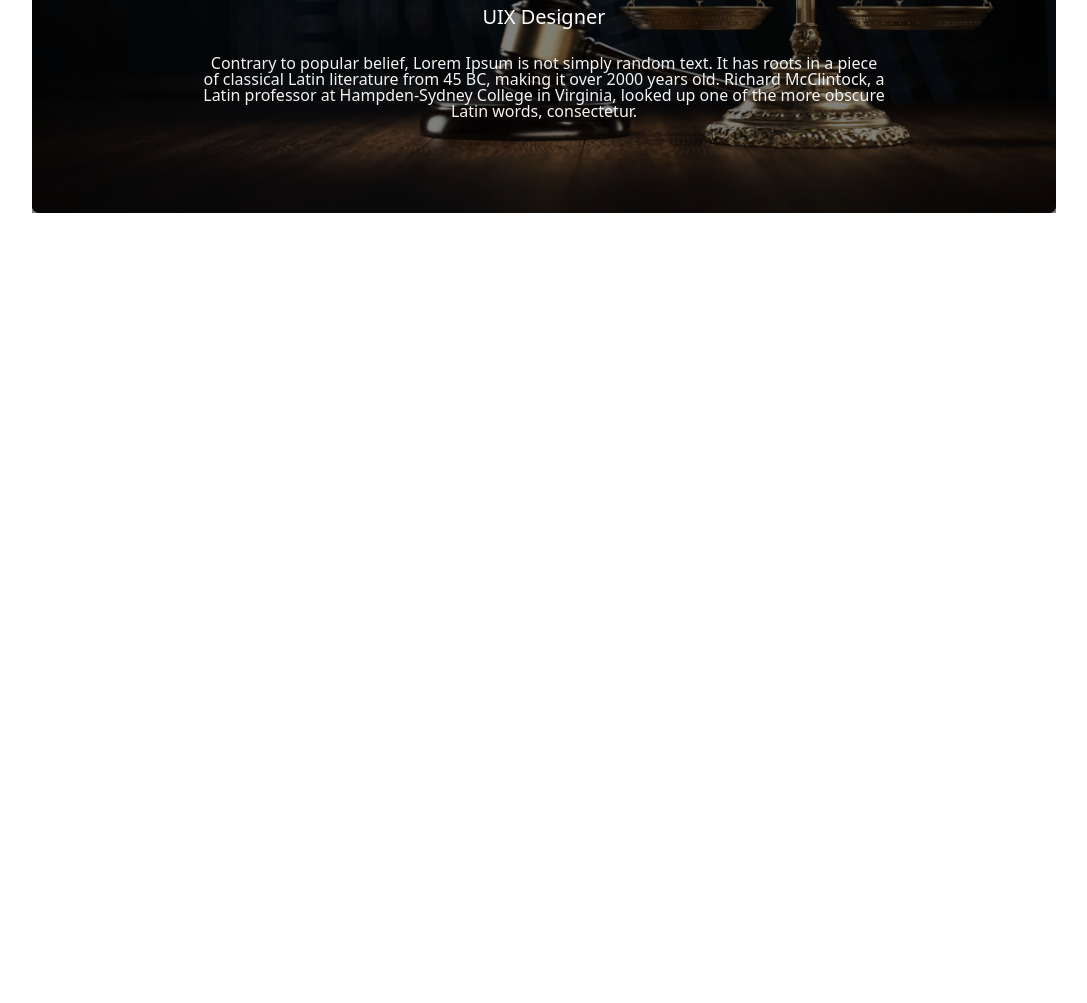
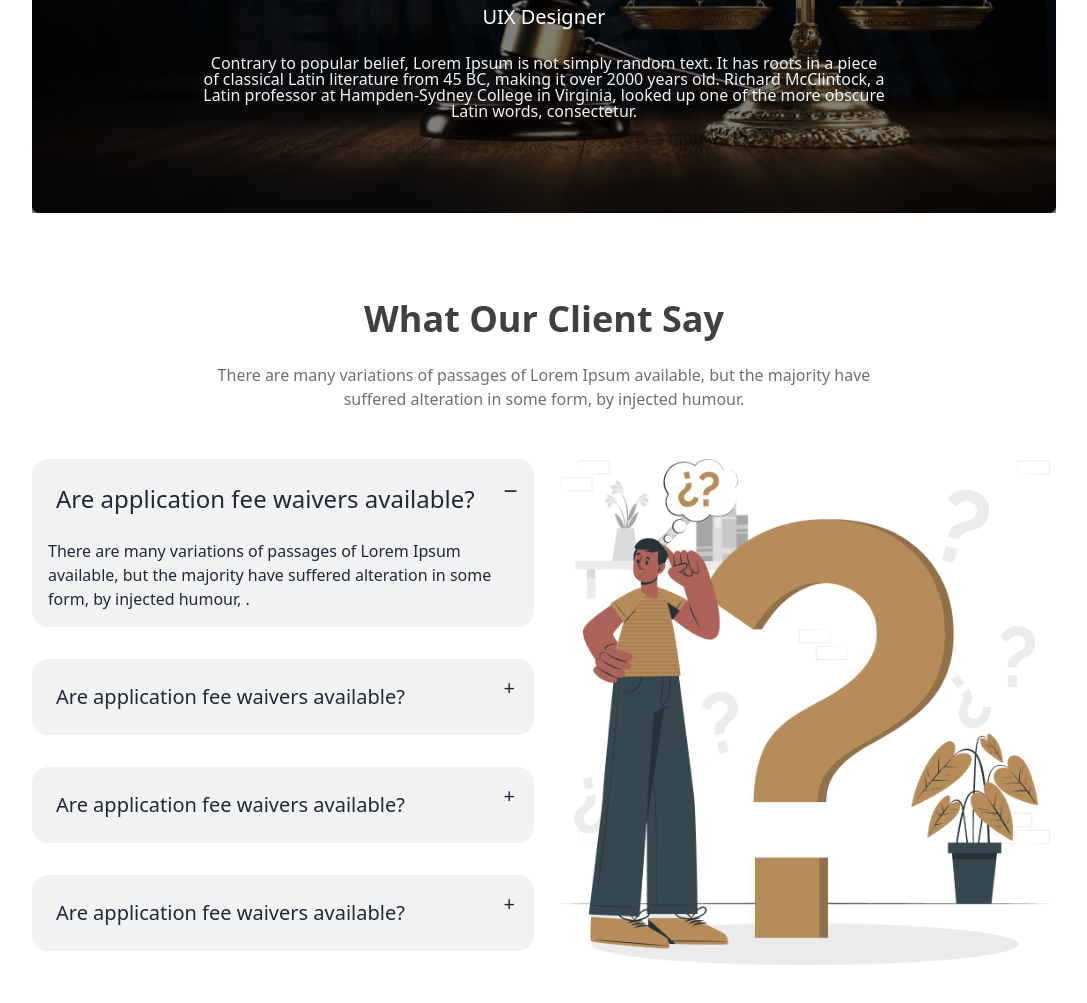
Before and after one commit to mubashirbappi5/legal-solution, a plain HTML site: page index.html in a window 1280 px wide. Shown: the part 2352-3355 px from the top of the page, without its empty margins (96-1183 px from the left). Before the commit the page ends 2651 px from the top, so only its background shows below. Drawn offline with nearby package versions, Linux system fonts and the light colour scheme.

Commit message:
faq update

```diff
--- a/index.html
+++ b/index.html
@@ -380,6 +380,57 @@
           </div>
         </div>
       </section>
+      <!--  -->
+      <section class="my-20">
+        <div class="text-center">
+          <h1 class="text-4xl font-extrabold text-[#414040] mb-6">
+            What Our Client Say
+          </h1>
+          <p class="text-[#707070] mb-12">
+            There are many variations of passages of Lorem Ipsum available, but
+            the majority have <br />
+            suffered alteration in some form, by injected humour.
+          </p>
+        </div>
+        <div class="grid grid-cols-1 md:grid-cols-2 gap-5">
+          <div class="space-y-8">
+            <div class="collapse collapse-plus bg-base-200">
+              <input type="radio" name="my-accordion-3" checked="checked" />
+              <div class="collapse-title text-2xl font-medium p-6">Are application fee waivers available?</div>
+              <div class="collapse-content">
+                <p>There are many variations of passages of Lorem Ipsum available, but the majority have suffered alteration in some form, by injected humour, . </p>
+              </div>
+            </div>
+            <div class="collapse collapse-plus bg-base-200">
+              <input type="radio" name="my-accordion-3" />
+              <div class="collapse-title text-xl font-medium p-6">Are application fee waivers available?</div>
+              <div class="collapse-content">
+                <p>There are many variations of passages of Lorem Ipsum available, but the majority have suffered alteration in some form, by injected humour, . </p>
+              </div>
+            </div>
+            <div class="collapse collapse-plus bg-base-200">
+              <input type="radio" name="my-accordion-3" />
+              <div class="collapse-title text-xl font-medium p-6">Are application fee waivers available?</div>
+              <div class="collapse-content">
+                <p>There are many variations of passages of Lorem Ipsum available, but the majority have suffered alteration in some form, by injected humour, . </p>
+              </div>
+            </div>
+            <div class="collapse collapse-plus bg-base-200">
+              <input type="radio" name="my-accordion-3" />
+              <div class="collapse-title text-xl font-medium p-6">Are application fee waivers available?</div>
+              <div class="collapse-content">
+                <p>There are many variations of passages of Lorem Ipsum available, but the majority have suffered alteration in some form, by injected humour, . </p>
+              </div>
+            </div>
+
+          </div>
+          <div>
+            <img src="images/faq.png" alt="">
+          </div>
+        </div>
+
+
+      </section>
     </main>
     <footer></footer>
   </body>
```
